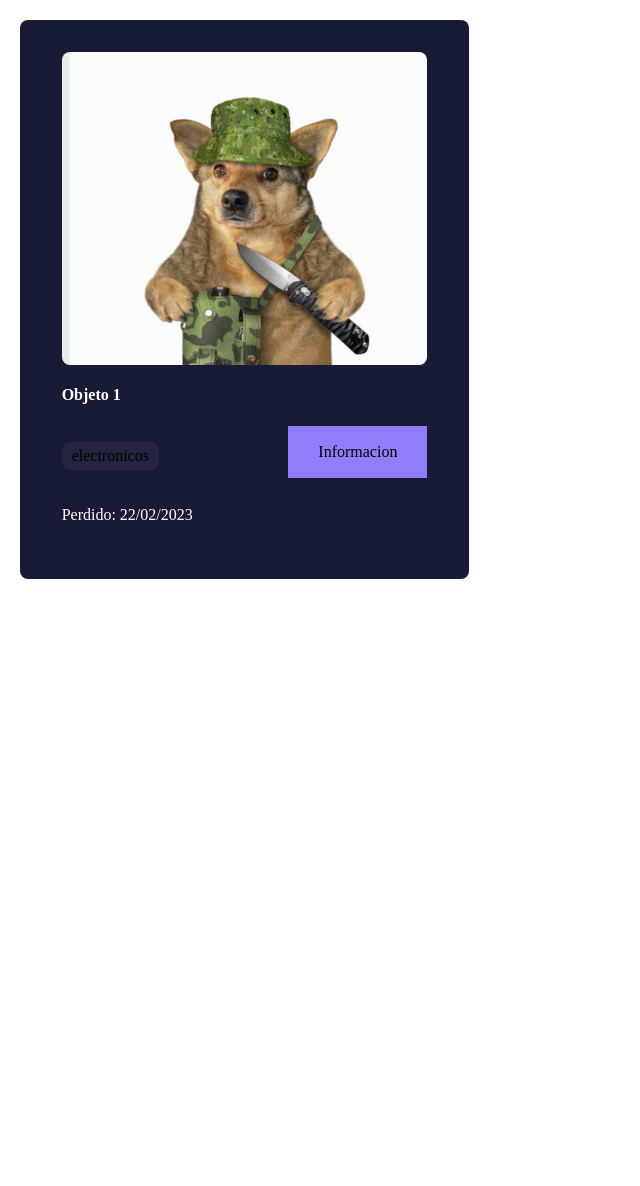
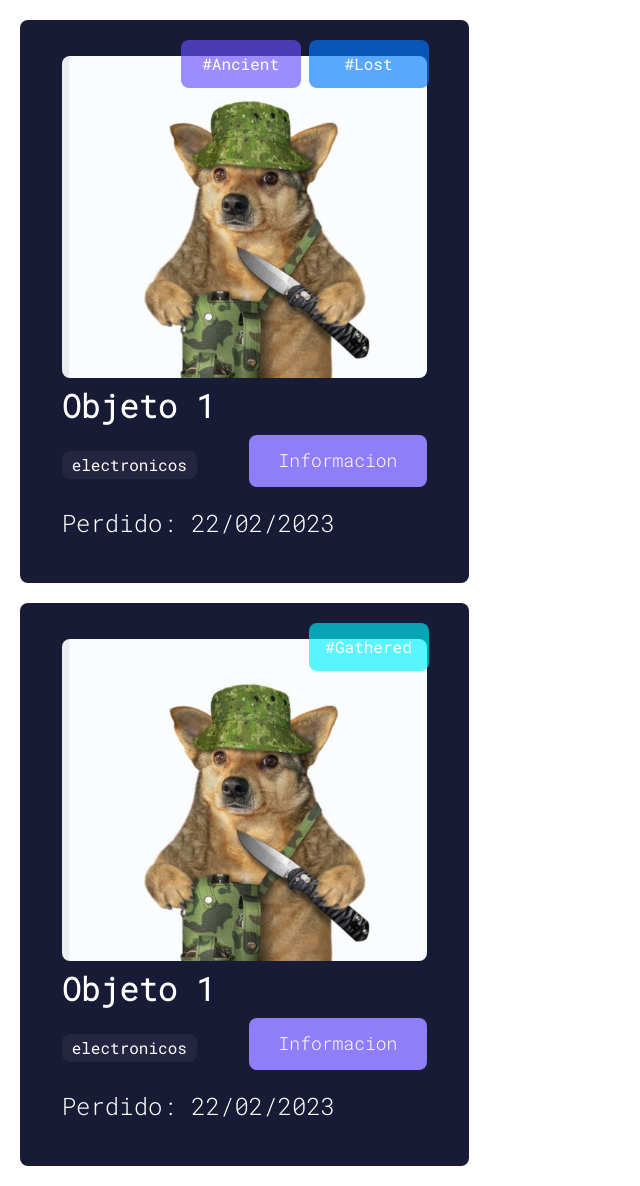
Before and after one commit to Dilan03/Found-it-, a PHP site: page /paginas/componentes/tarjeta.html in a window 1280 px wide. Shown: the whole page, without its empty margins (0-640 px from the left). Before the commit the page ends 579 px from the top, so only its background shows below. Run offline with PHP 8.4, Linux system fonts and the light colour scheme.

Commit message:
Fuentes añadidas, tarjeta terminada

```diff
--- a/Maquetación/css/dilan.css
+++ b/Maquetación/css/dilan.css
@@ -1,16 +1,19 @@
+/* Clases de tarjeta */
 .tarjeta {
+    position: relative;
     margin: 20px;
     width: 385px;
     height: 495px;
     background: var(--morado-1);
     border-radius: 8px;
     padding: 32px;
+    padding-top: 36px;
 }
 
 .tarjeta__image {
     margin: 0 auto;
     width: 95%;
-    height: 313px;
+    height: 65%;
     background: var(--morado-2);
     border-radius: 8px;
     overflow: hidden;
@@ -23,6 +26,7 @@
 .tarjeta__detalles {
     margin: 0 auto;
     width: 95%;
+    height: 30%;
 }
 
 .tarjeta__detalles span {
@@ -32,21 +36,82 @@
 
 .tarjeta__nombre {
     color: var(--blanco-1);
+    font-family: RobotoMono-Light;
+    font-size: 32px;
+    margin: 10px 0;
 }
 
 .tarjeta__fecha {
     color: var(--blanco-1);
-    margin-top: 20px;
+    margin-top: 15px;
+    font-family: RobotoMono-Light;
+    font-size: 24px;
 }
 
 .boton {
     background: var(--morado-3);
+    border-radius: var(--border-8);
+}
+
+.boton__tarjeta {
     height: 52px;
+    color: var(--blanco-1);
     padding: 0 30px;
+    font-family: RobotoMono-Light;
+    font-size: 18px;
 }
 
 .etiquetaCAT {
     background: var(--morado-2);
+    color: var(--blanco-1);
     padding: 5px 10px;
     border-radius: 8px;
+    font-family: RobotoMono-Regular;
+    font-size: 16px;
 }
+
+.etiquetaEST {
+    display: flex;
+    justify-content: center;
+    align-items: center;
+    text-align: center;
+    height: 48px;
+    width: 120px;
+    border-radius: var(--border-8);
+    margin-left: 8px;
+}
+
+.etiquetaEST span {
+    color: var(--blanco-1);
+    font-family: RobotoMono-Regular;
+    font-size: 16px;
+}
+
+.etiquetaEST--lost {
+    background: var(--lost-blue);
+}
+
+.etiquetaEST--ancient {
+    background: var(--ancient-purple);
+}
+
+.etiquetaEST--found {
+    background: var(--found-pink);
+    display: none;
+}
+
+.etiquetaEST--gathered {
+    background: var(--gathered-aqua);
+}
+
+.tarjeta__etiquetas {
+    position: absolute;
+    display: flex;
+    justify-content: flex-end;
+    top: 20px;
+    width: 82%;
+    left: 9%;
+    height: 48px;
+}
+
+/* Fin clases tarjeta */
--- a/Maquetación/css/variables.css
+++ b/Maquetación/css/variables.css
@@ -1,6 +1,37 @@
+@font-face {
+    font-family: RobotoMono-Bold;
+    src: url(../assets/fonts/RobotoMono-Bold.ttf);
+}
+
+@font-face {
+    font-family: RobotoMono-Light;
+    src: url(../assets/fonts/RobotoMono-Light.ttf);
+}
+
+@font-face {
+    font-family: RobotoMono-Medium;
+    src: url(../assets/fonts/RobotoMono-Medium.ttf);
+}
+
+@font-face {
+    font-family: RobotoMono-Regular;
+    src: url(../assets/fonts/RobotoMono-Regular.ttf);
+}
+
+@font-face {
+    font-family: RobotoMono-Thin;
+    src: url(../assets/fonts/RobotoMono-Thin.ttf);
+}
 :root {
     --morado-1: #181B35;
     --morado-2: #242641;
     --morado-3: #8F7DFA;
     --blanco-1: #FFFFFF;
+
+    --border-8: 8px;
+
+    --lost-blue:rgba(0, 119, 255, 0.64);
+    --ancient-purple: rgba(104, 78, 255, 0.64);
+    --found-pink: rgba(219, 0, 255, 0.64);
+    --gathered-aqua:rgba(0, 240, 255, 0.64);
 }
--- a/Maquetación/paginas/componentes/tarjeta.html
+++ b/Maquetación/paginas/componentes/tarjeta.html
@@ -16,6 +16,11 @@
 <body>
     <!--  -->
     <div class="tarjeta">
+        <div class="tarjeta__etiquetas">
+            <div class="etiquetaEST etiquetaEST--found"><span>#Found</span></div>
+            <div class="etiquetaEST etiquetaEST--ancient"><span>#Ancient</span></div>
+            <div class="etiquetaEST etiquetaEST--lost"><span>#Lost</span></div>
+        </div>
         <div class="tarjeta__image">
             <img src="../../assets/images/test.jpg" alt="">
         </div>
@@ -23,7 +28,24 @@
             <h4 class="tarjeta__nombre">Objeto 1</h4>
             <span>
                 <p class="etiquetaCAT">electronicos</p>
-                <button class="boton">Informacion</button>
+                <button class="boton boton__tarjeta">Informacion</button>
+            </span>
+            <span class="tarjeta__fecha">Perdido: 22/02/2023</span>
+        </div>
+    </div>
+
+    <div class="tarjeta">
+        <div class="tarjeta__etiquetas">
+            <div class="etiquetaEST etiquetaEST--gathered"><span>#Gathered</span></div>
+        </div>
+        <div class="tarjeta__image">
+            <img src="../../assets/images/test.jpg" alt="">
+        </div>
+        <div class="tarjeta__detalles">
+            <h4 class="tarjeta__nombre">Objeto 1</h4>
+            <span>
+                <p class="etiquetaCAT">electronicos</p>
+                <button class="boton boton__tarjeta">Informacion</button>
             </span>
             <span class="tarjeta__fecha">Perdido: 22/02/2023</span>
         </div>
```
Also changed, not shown: Maquetación/assets/fonts/RobotoMono-Bold.ttf (added), Maquetación/assets/fonts/RobotoMono-Light.ttf (added), Maquetación/assets/fonts/RobotoMono-Medium.ttf (added), Maquetación/assets/fonts/RobotoMono-Regular.ttf (added), Maquetación/assets/fonts/RobotoMono-Thin.ttf (added).
